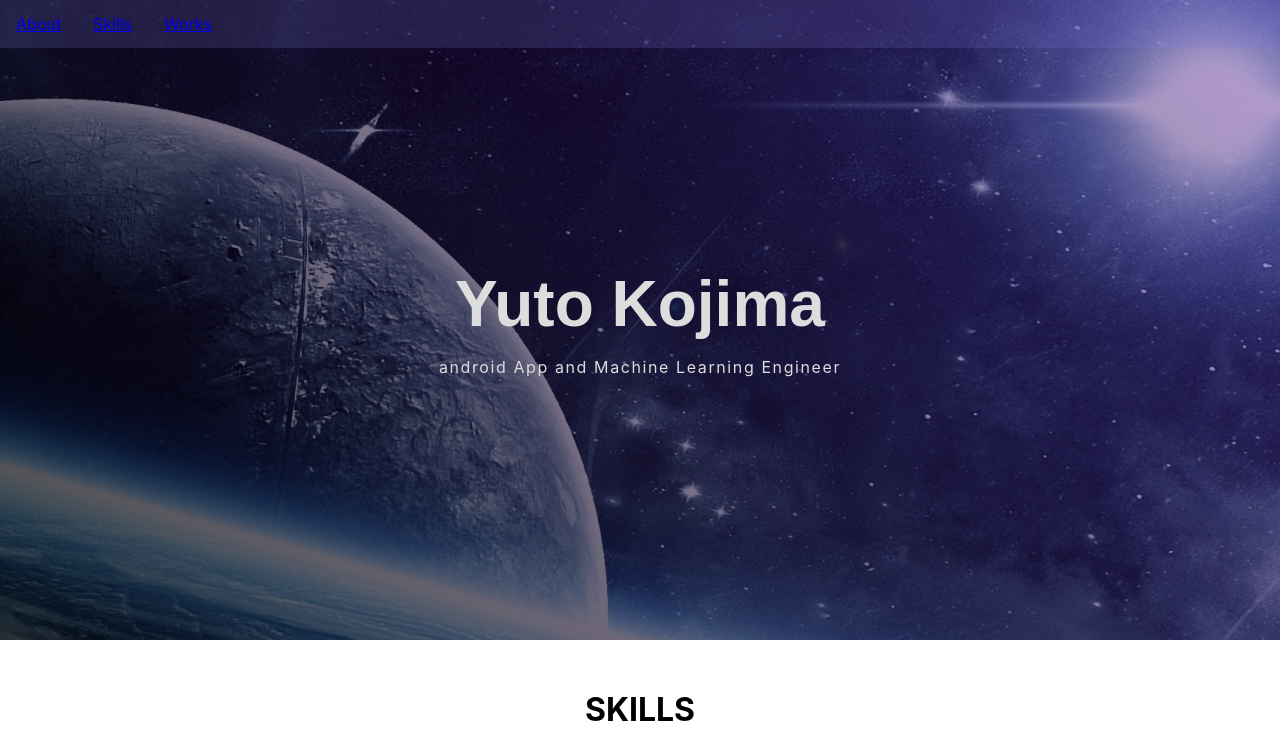
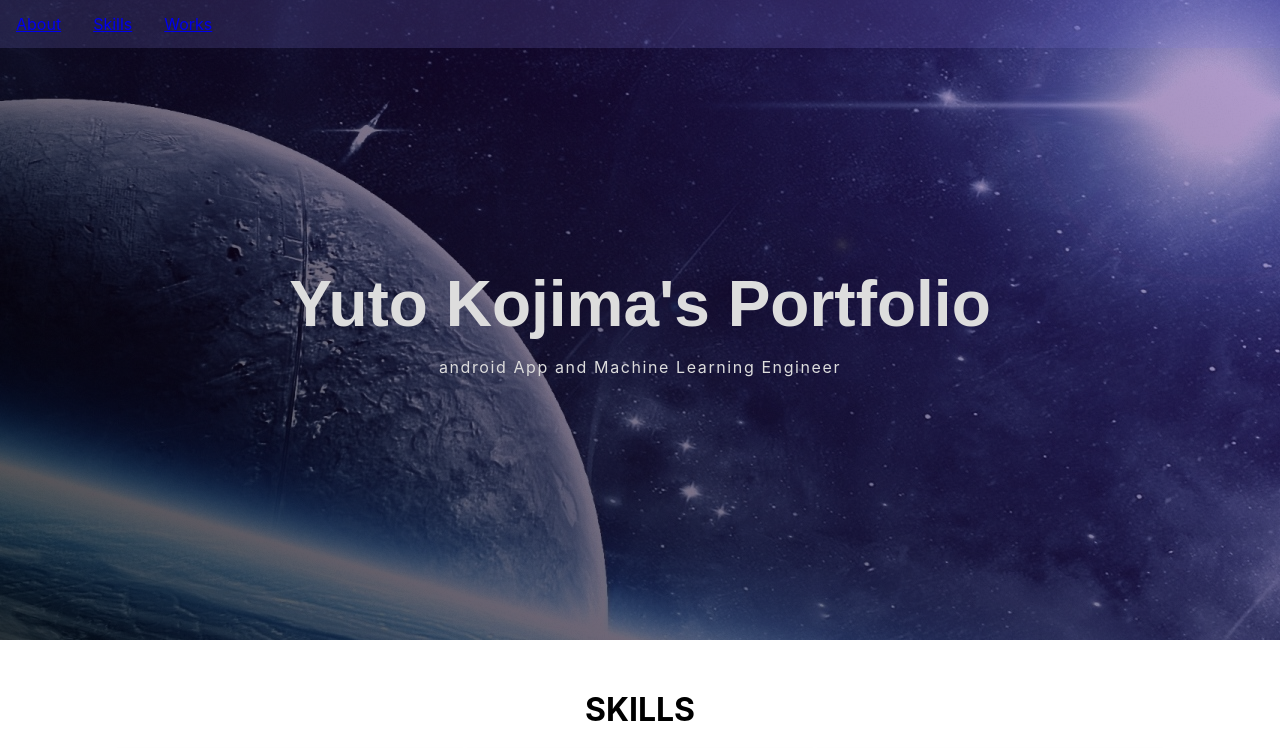
Before and after one commit to yk-amarly-20/portfolio, a React (Create React App) app: page /Skills in a window 1280 px wide. Shown: the top 748 px of the page. Built offline with nearby package versions, Linux system fonts and the light colour scheme.

Commit message:
細かい修正

```diff
--- a/public/index.html
+++ b/public/index.html
@@ -26,7 +26,7 @@
       work correctly both with client-side routing and a non-root public URL.
       Learn how to configure a non-root public URL by running `npm run build`.
     -->
-    <title>React App</title>
+    <title>Yuto Kojima's Portfolio</title>
   </head>
   <body>
     <noscript>You need to enable JavaScript to run this app.</noscript>
--- a/src/App.js
+++ b/src/App.js
@@ -10,7 +10,7 @@ import PageTop from './components/PageTop'
 function App() {
   return (
     <div>
-      <BrowserRouter>
+      <BrowserRouter basename={process.env.PUBLIC_URL}>
         <header>
           <PageTop />
         </header>
--- a/src/components/PageTop.js
+++ b/src/components/PageTop.js
@@ -64,7 +64,7 @@ const Top = () => {
     <div className="card-parent" id="top-view">
       <div className="card-children">
         <div className="my-name">
-          Yuto Kojima
+          Yuto Kojima's Portfolio
         </div>
         <div className="job">
           android App and Machine Learning Engineer
--- a/src/components/Skills.js
+++ b/src/components/Skills.js
@@ -110,6 +110,7 @@ export default function Skills() {
                 ・ Kubernetes <br />
                 ・ SQL <br />
                 ・ GCP <br />
+                etc... <br />
               </p>
             </div>
           </section>
```
